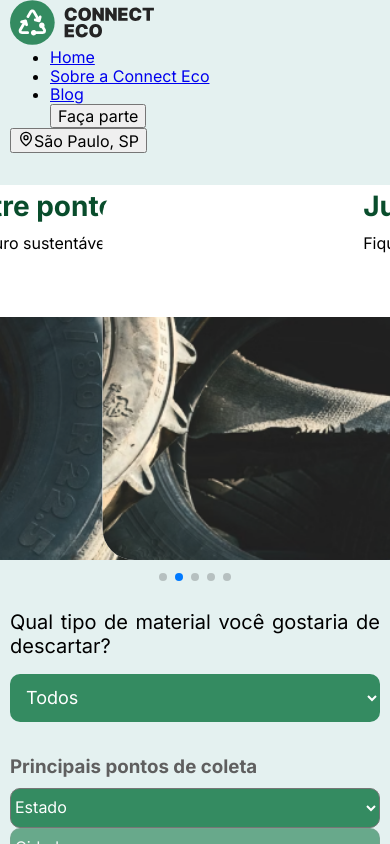
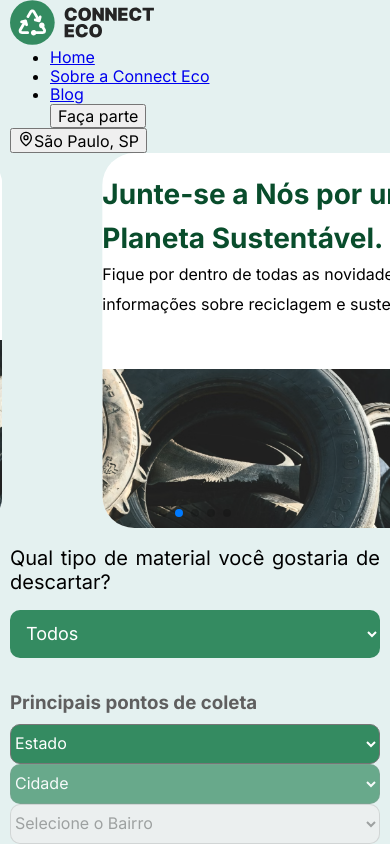
Before and after one commit to Connect-Eco/connecteco, a Next.js app: page / in a window 390 px wide. Shown: the top 844 px of the page. Built offline with nearby package versions, Linux system fonts and the light colour scheme.

Commit message:
add responsive banner

```diff
--- a/src/components/banner/banner.css
+++ b/src/components/banner/banner.css
@@ -1,33 +1,37 @@
-.banner{
+.banner {
   display: flex;
   flex-direction: column;
   margin: 32px 0;
   justify-content: space-between;
   gap: 30px;
   border-radius: 32px;
-  opacity: 0px;
+  opacity: 1;
   background: #ffffff;
   overflow: hidden;
 }
 
 .banner__home {
-  width: 1216px;
+  width: 100%;
+  max-width: 1216px;
   height: 375px;
+  margin: 0 auto;
 }
+
 .banner__texts {
   max-width: 748px;
-  height: 120px;
+  width: 100%;
+  height: auto;
   display: flex;
   flex-direction: column;
   justify-content: center;
-  margin: auto;
+  margin: 20px auto;
 }
+
 .banner__texts_title {
-
   max-width: 748px;
   width: 100%;
   line-height: 33px;
-  font-family: Inter;
+  font-family: Inter, sans-serif;
   font-size: 28px;
   font-weight: 700;
   line-height: 43.57px;
@@ -35,10 +39,12 @@
   color: #094d2c;
   margin: 0;
 }
+
 .banner__texts_description {
   max-width: 748px;
-height: 58px;
-font-family: Inter;
+  width: 100%;
+  height: auto;
+  font-family: Inter, sans-serif;
   font-size: 16px;
   font-weight: 400;
   line-height: 29.05px;
@@ -50,18 +56,15 @@ margin: 0;
   object-fit: cover;
   max-width: 748px;
   width: 100%;
-  height: 260px;
-
+  height: auto;
 }
 
-
-@media screen and ((min-width: 768px)) {
+@media (min-width: 768px) {
   .banner {
     flex-direction: row;
     margin: 32px auto;
     justify-content: space-between;
     max-width: 1440px;
-    width: 100%;
     height: 375px;
   }
 
@@ -77,7 +80,6 @@ margin: 0;
     height: 120px;
     font-size: 28px;
     line-height: 36px;
-
   }
 
   .banner__texts_description {
@@ -87,21 +89,15 @@ margin: 0;
     font-size: 22px;
     line-height: 26px;
     margin-top: 10px;
-
   }
 
   .banner__image_object-contain {
-
     width: 420px;
     height: 375px;
-
-
+  }
 }
 
-}
-
-@media screen and ((min-width: 1096px)) {
-
+@media (min-width: 1096px) {
   .banner__texts {
     width: 480px;
     margin: 0;
@@ -110,10 +106,8 @@ margin: 0;
   .banner__texts_title {
     max-width: 400px;
     width: 100%;
-    height: 88px;
     font-size: 36px;
     line-height: 43.57px;
-
   }
 
   .banner__image_object-contain {
@@ -122,9 +116,7 @@ margin: 0;
   }
 }
 
-
-@media screen and ((min-width: 1166px)) {
-
+@media (min-width: 1166px) {
   .banner__image_object-contain {
     width: 680px;
     height: 375px;
```
Lines whose indentation alone changed are shown as unchanged.
